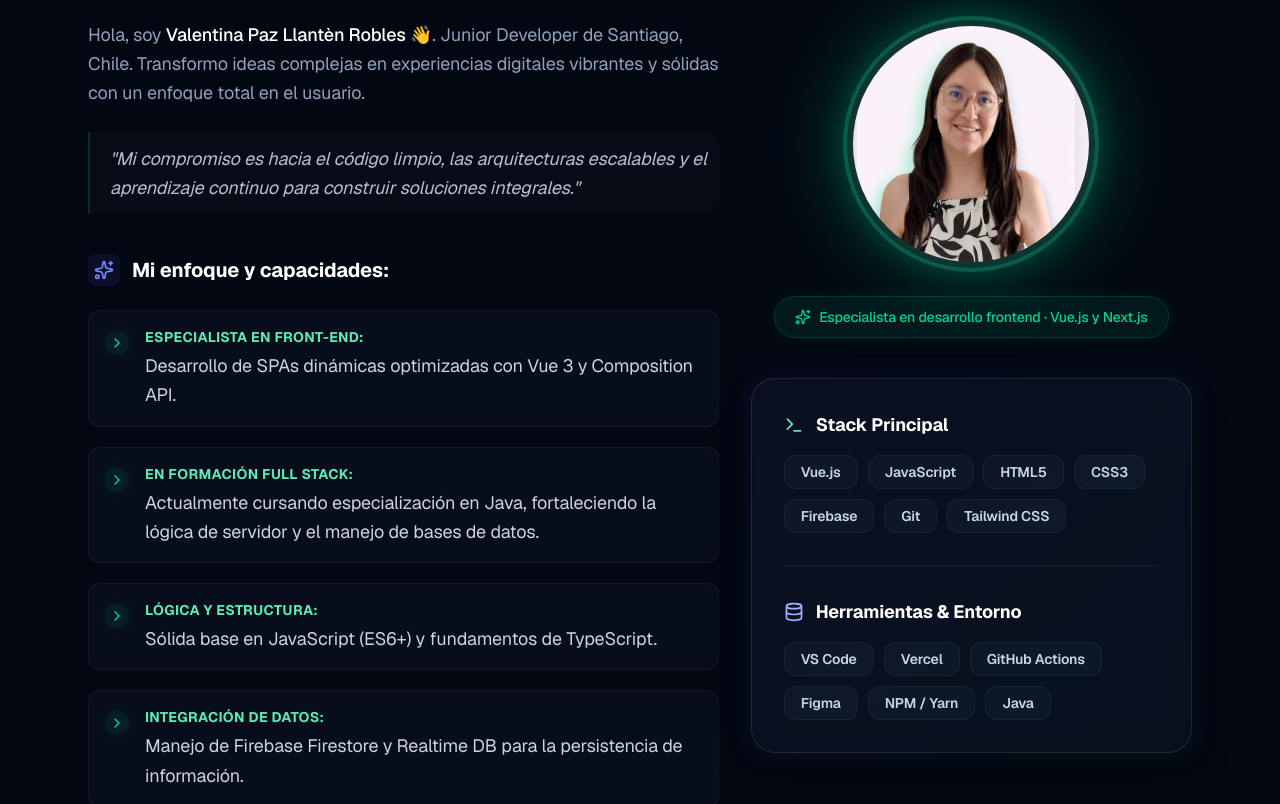
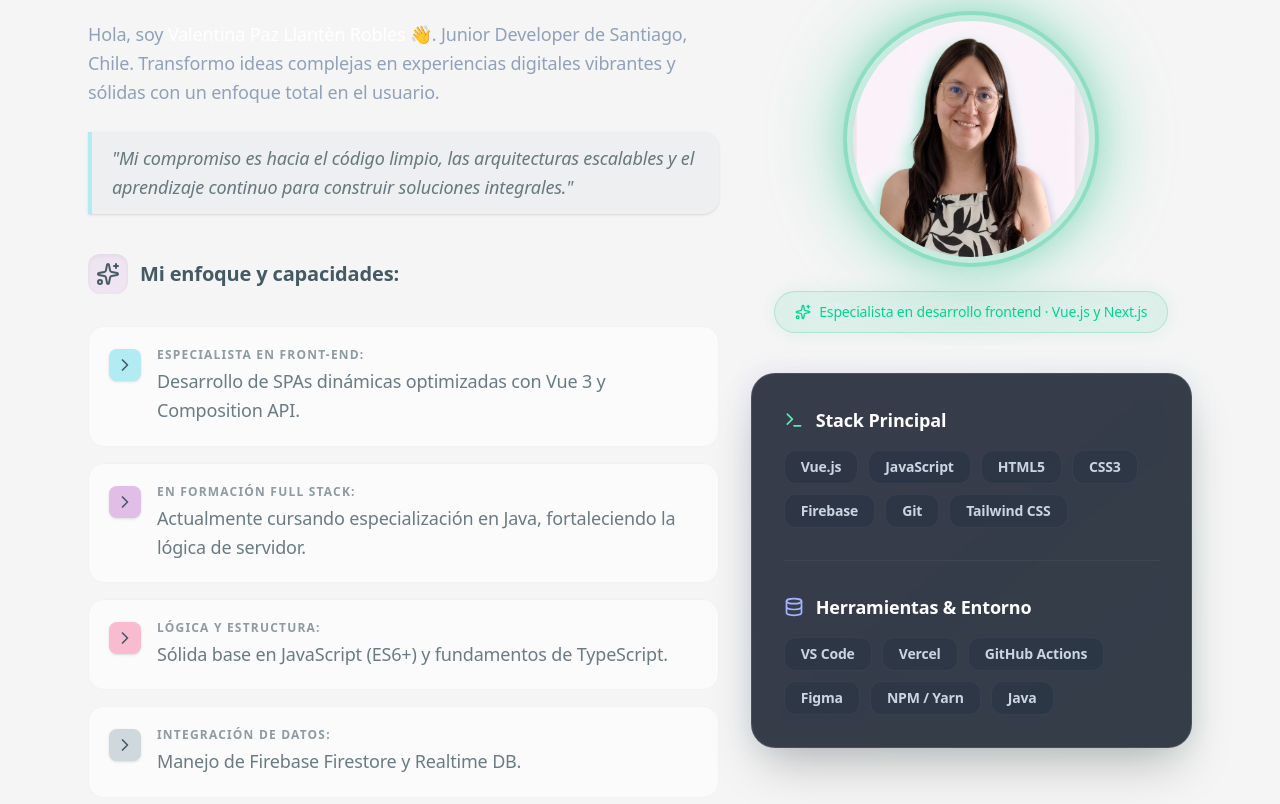
Before and after one commit to CodeMochi-dev/Portafolio-pro, a Next.js app: page / in a window 1280 px wide. Shown: the part 1380-2184 px from the top of the page. Built offline with nearby package versions, Linux system fonts and the light colour scheme.

Commit message:
Update palette to exact hex codes for Pastel Industrial

```diff
--- a/app/globals.css
+++ b/app/globals.css
@@ -2,46 +2,60 @@
 @import url('https://fonts.googleapis.com/css2?family=Outfit:wght@300;400;500;600;700;800;900&display=swap');
 
 :root {
-  --background: #ffffff;
-  --foreground: #171717;
+  --background: #F5F5F5; /* Blanco Hueso */
+  --foreground: #455A64; /* Grafito Suave */
+  --mint: #B2EBF2;
+  --lilac: #E1BEE7;
+  --pink: #F8BBD0;
+  --cement: #CFD8DC;
+  --graphite: #455A64;
 }
 
 @theme inline {
   --color-background: var(--background);
   --color-foreground: var(--foreground);
-  --font-sans: var(--font-geist-sans);
-  --font-mono: var(--font-geist-mono);
+  --color-mint: var(--mint);
+  --color-lilac: var(--lilac);
+  --color-pink: var(--pink);
+  --color-cement: var(--cement);
+  --color-graphite: var(--graphite);
 }
 
 @media (prefers-color-scheme: dark) {
   :root {
-    --background: #09090b; /* Zinc 950 - Industrial Dark */
-    --foreground: #e2e8f0; /* Slate 200 - Soft contrast */
-    --accent-emerald: #bbf7d0; /* Soft Pastel Emerald */
-    --accent-indigo: #e0e7ff; /* Soft Pastel Indigo */
-    --accent-slate: #94a3b8; /* Industrial Slate */
+    --background: #263238; /* Darker Graphite for deep contrast */
+    --foreground: #F5F5F5; /* Blanco Hueso */
+    --graphite-light: #455A64; /* Grafito Suave as secondary */
   }
 }
 
 body {
   background: var(--background);
   color: var(--foreground);
-  font-family: 'Outfit', var(--font-sans), system-ui, sans-serif;
+  font-family: 'Outfit', sans-serif;
   letter-spacing: -0.01em;
 }
 
 .noise-bg {
   background-image: url('/noise.png');
-  opacity: 0.015;
+  opacity: 0.02;
   mix-blend-mode: overlay;
 }
 
-.text-pastel-emerald { color: #86efac; }
-.text-pastel-indigo { color: #c7d2fe; }
-.bg-pastel-industrial { background-color: #1e293b; }
+/* Custom Pastel Industrial classes */
+.bg-graphite { background-color: #455A64; }
+.bg-cement { background-color: #CFD8DC; }
+.bg-mint { background-color: #B2EBF2; }
+.bg-lilac { background-color: #E1BEE7; }
+.bg-pink { background-color: #F8BBD0; }
+
+.text-graphite { color: #455A64; }
+.text-mint { color: #80DEEA; } /* Slightly darkened for readability */
+.text-lilac { color: #CE93D8; }
+.text-pink { color: #F48FB1; }
 
 @layer utilities {
   .glass-industrial {
-    @apply bg-white/[0.03] backdrop-blur-xl border border-white/[0.08] shadow-[0_8px_32px_0_rgba(0,0,0,0.37)];
+    @apply bg-white/10 backdrop-blur-xl border border-white/20 shadow-xl;
   }
 }
--- a/app/page.tsx
+++ b/app/page.tsx
@@ -98,17 +98,17 @@ export default function Portfolio() {
   if (!mounted) return null;
 
   return (
-    <div className="min-h-screen bg-[#030712] text-slate-300 font-sans selection:bg-emerald-500/30 selection:text-emerald-200 overflow-x-hidden">
+    <div className="min-h-screen bg-background text-foreground font-sans selection:bg-mint/30 selection:text-graphite overflow-x-hidden transition-colors duration-500">
       {/* Decorative Background */}
       <div className="fixed inset-0 z-0 pointer-events-none">
-        <div className="absolute top-[-20%] left-[-10%] w-[60%] h-[60%] rounded-full bg-emerald-900/10 blur-[150px]" />
-        <div className="absolute bottom-[-20%] right-[-10%] w-[60%] h-[60%] rounded-full bg-teal-900/10 blur-[150px]" />
-        <div className="absolute top-[40%] left-[50%] w-[40%] h-[40%] rounded-full bg-indigo-900/5 blur-[120px] translate-x-[-50%]" />
+        <div className="absolute top-[-20%] left-[-10%] w-[60%] h-[60%] rounded-full bg-mint/5 blur-[150px]" />
+        <div className="absolute bottom-[-20%] right-[-10%] w-[60%] h-[60%] rounded-full bg-pink/5 blur-[150px]" />
+        <div className="absolute top-[40%] left-[50%] w-[40%] h-[40%] rounded-full bg-lilac/5 blur-[120px] translate-x-[-50%]" />
         <div className="absolute inset-0 noise-bg"></div>
       </div>
 
       {/* Navigation */}
-      <header className="fixed top-0 left-0 right-0 z-50 transition-all duration-300 bg-[#030712]/70 backdrop-blur-xl border-b border-white/[0.05]">
+      <header className="fixed top-0 left-0 right-0 z-50 transition-all duration-300 bg-background/70 backdrop-blur-xl border-b border-graphite/10">
         <div className="max-w-6xl mx-auto px-6 h-20 flex items-center justify-between">
           <motion.div
             initial={{ opacity: 0, x: -20 }}
@@ -116,19 +116,19 @@ export default function Portfolio() {
             className="flex items-center gap-2 group cursor-pointer"
             onClick={() => window.scrollTo({ top: 0, behavior: "smooth" })}
           >
-            <div className="relative flex items-center justify-center w-10 h-10 rounded-xl bg-gradient-to-br from-emerald-500/20 to-teal-500/20 border border-emerald-500/30 group-hover:border-emerald-400/50 transition-colors">
-              <span className="text-xl font-bold bg-gradient-to-br from-emerald-400 to-teal-200 bg-clip-text text-transparent">
+            <div className="relative flex items-center justify-center w-10 h-10 rounded-xl bg-graphite/5 border border-graphite/20 group-hover:border-mint transition-colors">
+              <span className="text-xl font-bold bg-gradient-to-br from-graphite to-graphite-light bg-clip-text text-transparent">
                 V
               </span>
             </div>
-            <span className="text-lg font-bold tracking-tight text-slate-200 group-hover:text-white transition-colors hidden sm:block">
-              Valentina<span className="text-emerald-400">.</span>
+            <span className="text-lg font-bold tracking-tight text-foreground group-hover:text-graphite transition-colors hidden sm:block">
+              Valentina<span className="text-mint font-black">.</span>
             </span>
           </motion.div>
           <motion.nav
             initial={{ opacity: 0, x: 20 }}
             animate={{ opacity: 1, x: 0 }}
-            className="hidden md:flex items-center gap-1 p-1.5 rounded-full bg-white/5 border border-white/10 backdrop-blur-md"
+            className="hidden md:flex items-center gap-1 p-1.5 rounded-full bg-cement/10 border border-graphite/10 backdrop-blur-md"
           >
             {[
               { name: "Inicio", href: "#inicio" },
@@ -138,10 +138,10 @@ export default function Portfolio() {
               <a
                 key={item.href}
                 href={item.href}
-                className={`px-5 py-2 rounded-full text-sm font-medium transition-all duration-300 ${
+                className={`px-5 py-2 rounded-full text-sm font-semibold transition-all duration-300 ${
                   activeSection === item.href.slice(1)
-                    ? "bg-slate-800/80 text-white shadow-sm"
-                    : "text-slate-400 hover:text-white hover:bg-white/5"
+                    ? "bg-graphite text-white shadow-md shadow-graphite/20"
+                    : "text-foreground/70 hover:text-foreground hover:bg-cement/20"
                 }`}
               >
                 {item.name}
@@ -149,7 +149,7 @@ export default function Portfolio() {
             ))}
             <a
               href="#contacto"
-              className="ml-2 px-5 py-2 rounded-full text-sm font-semibold bg-emerald-500/10 text-emerald-400 hover:bg-emerald-500 hover:text-white transition-all duration-300 border border-emerald-500/20 hover:border-emerald-500 hover:shadow-[0_0_15px_rgba(16,185,129,0.3)]"
+              className="ml-2 px-5 py-2 rounded-full text-sm font-bold bg-mint/20 text-graphite hover:bg-mint hover:text-graphite transition-all duration-300 border border-mint/30"
             >
               Contacto
             </a>
@@ -190,9 +190,9 @@ export default function Portfolio() {
               {/* Removed profile image and badge here as it is now in Sobre mí */}
               <div className="pt-8"></div>
 
-              <motion.h1 variants={fadeInUp} className="text-5xl sm:text-7xl lg:text-8xl font-black text-white px-2 tracking-tighter leading-[1.05] filter drop-shadow-[0_0_15px_rgba(255,255,255,0.1)]">
+              <motion.h1 variants={fadeInUp} className="text-5xl sm:text-7xl lg:text-8xl font-black text-graphite px-2 tracking-tighter leading-[1.05]">
                 Diseño que Conecta, <br />
-                <span className="bg-gradient-to-r from-emerald-300 via-teal-200 to-indigo-300 bg-clip-text text-transparent opacity-90">
+                <span className="bg-gradient-to-r from-mint via-lilac to-pink bg-clip-text text-transparent filter drop-shadow-sm">
                   Código que Escala
                 </span>
               </motion.h1>
@@ -249,16 +249,16 @@ export default function Portfolio() {
                   Hola, soy <strong className="text-white font-medium">Valentina Paz Llantèn Robles</strong> 👋. Junior Developer de Santiago, Chile. Transformo ideas complejas en experiencias digitales vibrantes y sólidas con un enfoque total en el usuario.
                 </p>
 
-                <div className="pl-5 border-l-2 border-emerald-500/20 py-3 bg-white/2 rounded-r-xl">
-                  <p className="italic text-slate-300/90 leading-relaxed">
+                <div className="pl-5 border-l-4 border-mint py-3 bg-cement/20 rounded-r-2xl shadow-sm">
+                  <p className="italic text-graphite/80 leading-relaxed font-medium">
                     &quot;Mi compromiso es hacia el código limpio, las arquitecturas escalables y el aprendizaje continuo para construir soluciones integrales.&quot;
                   </p>
                 </div>
 
                 <div className="pt-4">
-                  <h4 className="text-white font-bold text-xl mb-6 flex items-center gap-3">
-                    <div className="w-8 h-8 rounded-lg bg-indigo-500/10 flex items-center justify-center">
-                      <Sparkles className="w-5 h-5 text-indigo-400" />
+                  <h4 className="text-graphite font-black text-xl mb-8 flex items-center gap-3">
+                    <div className="w-10 h-10 rounded-xl bg-lilac/30 flex items-center justify-center shadow-inner">
+                      <Sparkles className="w-6 h-6 text-graphite" />
                     </div>
                     Mi enfoque y capacidades:
                   </h4>
@@ -268,26 +268,26 @@ export default function Portfolio() {
                     initial="hidden"
                     whileInView="visible"
                     viewport={{ once: true }}
-                    className="space-y-5"
+                    className="grid sm:grid-cols-2 lg:grid-cols-1 gap-4"
                   >
                     {[
-                      { title: "Especialista en Front-end:", text: "Desarrollo de SPAs dinámicas optimizadas con Vue 3 y Composition API." },
-                      { title: "En formación Full Stack:", text: "Actualmente cursando especialización en Java, fortaleciendo la lógica de servidor y el manejo de bases de datos." },
-                      { title: "Lógica y Estructura:", text: "Sólida base en JavaScript (ES6+) y fundamentos de TypeScript." },
-                      { title: "Integración de Datos:", text: "Manejo de Firebase Firestore y Realtime DB para la persistencia de información." },
-                      { title: "Certificación:", text: "Graduada como Front-end Trainee (ISEG / SENCE, 2026)." }
+                      { title: "Especialista en Front-end:", text: "Desarrollo de SPAs dinámicas optimizadas con Vue 3 y Composition API.", color: "bg-mint" },
+                      { title: "En formación Full Stack:", text: "Actualmente cursando especialización en Java, fortaleciendo la lógica de servidor.", color: "bg-lilac" },
+                      { title: "Lógica y Estructura:", text: "Sólida base en JavaScript (ES6+) y fundamentos de TypeScript.", color: "bg-pink" },
+                      { title: "Integración de Datos:", text: "Manejo de Firebase Firestore y Realtime DB.", color: "bg-cement" },
+                      { title: "Certificación:", text: "Graduada como Front-end Trainee (ISEG / SENCE, 2026).", color: "bg-mint" }
                     ].map((item, i) => (
                       <motion.li
                         key={i}
                         variants={fadeInUp}
-                        className="flex items-start gap-4 p-4 rounded-xl bg-slate-900/40 border border-white/5 hover:border-emerald-500/20 transition-all duration-300 group/item"
+                        className="flex items-start gap-4 p-5 rounded-2xl bg-white/60 border border-graphite/5 hover:bg-white hover:shadow-xl hover:shadow-graphite/5 transition-all duration-500 group/item"
                       >
-                        <div className="w-6 h-6 rounded-full bg-emerald-500/10 flex items-center justify-center flex-shrink-0 mt-1 group-hover/item:bg-emerald-500/20 group-hover/item:scale-110 transition-all duration-300 shadow-[0_0_15px_rgba(16,185,129,0.1)]">
-                           <ChevronRight className="w-4 h-4 text-emerald-400" />
+                        <div className={`w-8 h-8 rounded-lg ${item.color} flex items-center justify-center flex-shrink-0 mt-0.5 group-hover/item:scale-110 transition-transform duration-300 shadow-sm`}>
+                           <ChevronRight className="w-5 h-5 text-graphite" />
                         </div>
                         <div className="flex flex-col gap-1">
-                          <span className="text-emerald-300 font-bold text-sm tracking-wide uppercase">{item.title}</span>
-                          <span className="text-slate-300 group-hover/item:text-white transition-colors">{item.text}</span>
+                          <span className="text-graphite font-bold text-xs tracking-widest uppercase opacity-60">{item.title}</span>
+                          <span className="text-graphite/80 group-hover/item:text-graphite font-medium transition-colors">{item.text}</span>
                         </div>
                       </motion.li>
                     ))}
```
